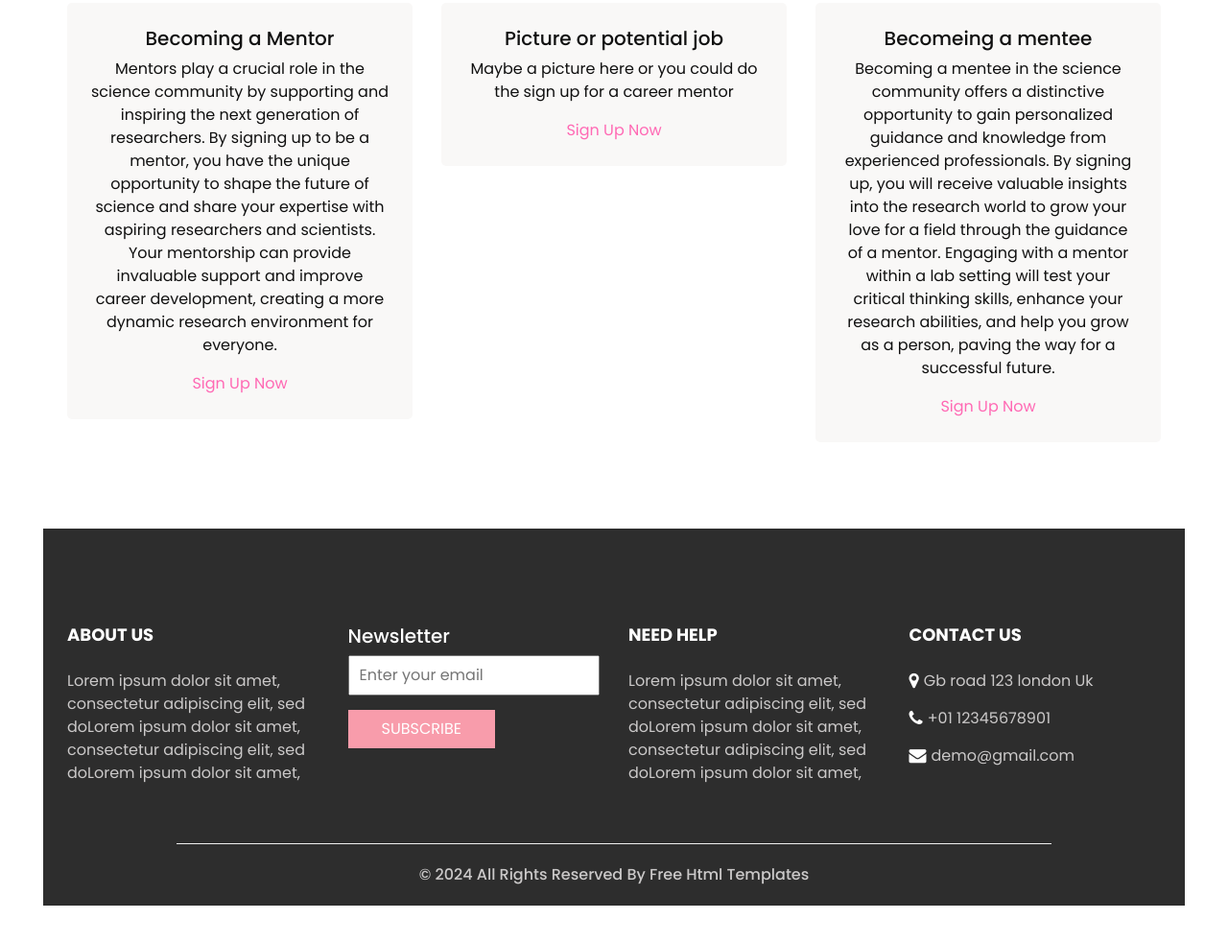
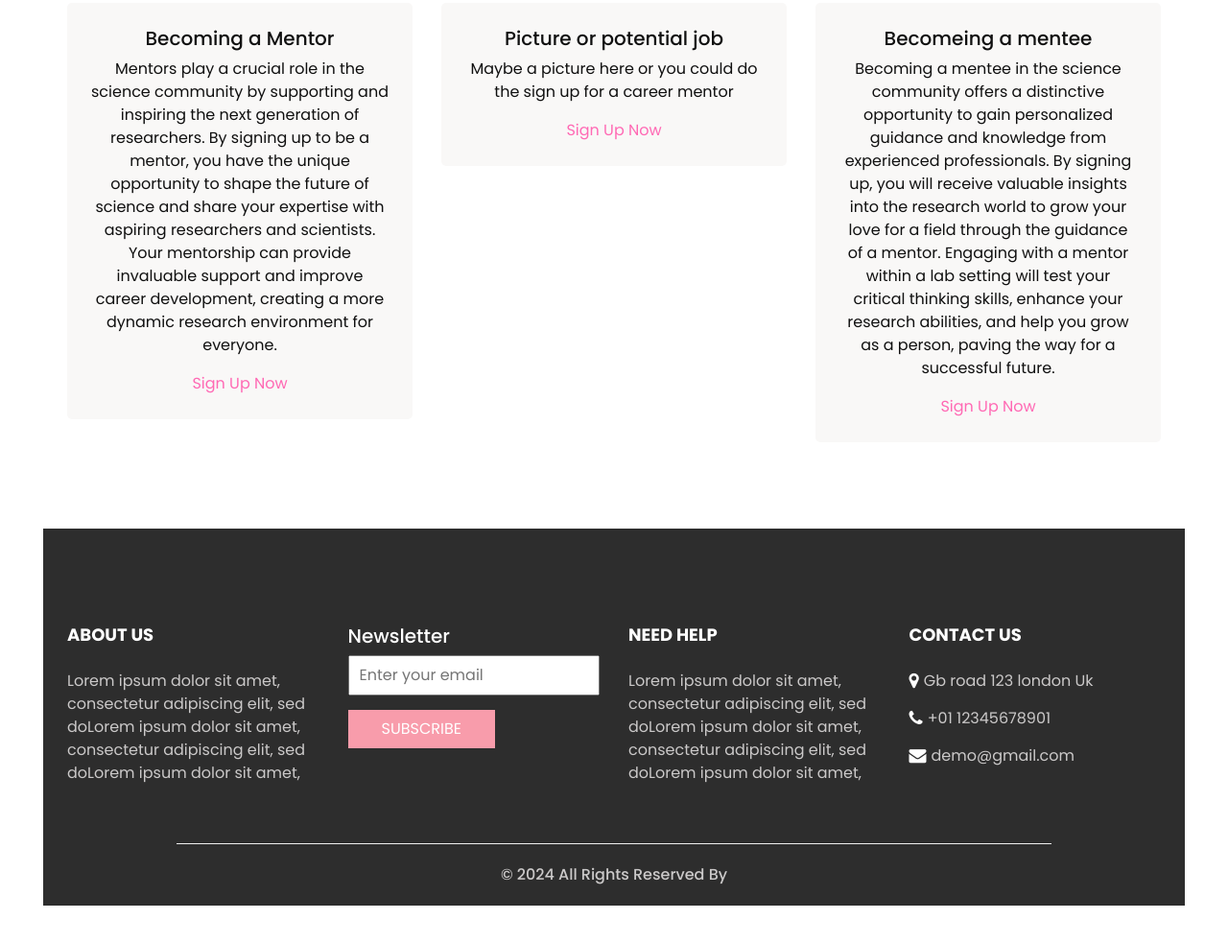
Before and after one commit to rkobbe/KobbePortfolio, a plain HTML site: page why.html in a window 1280 px wide. Shown: the part 304-1287 px from the top of the page at 96% size. Drawn offline with nearby package versions, Linux system fonts and the light colour scheme.

Commit message:
Update why.html

```diff
--- a/why.html
+++ b/why.html
@@ -190,7 +190,6 @@
       <div class="container">
         <p>
           &copy; <span id="displayYear"></span> All Rights Reserved By
-          <a href="https://html.design/">Free Html Templates</a>
         </p>
       </div>
     </footer>
```
